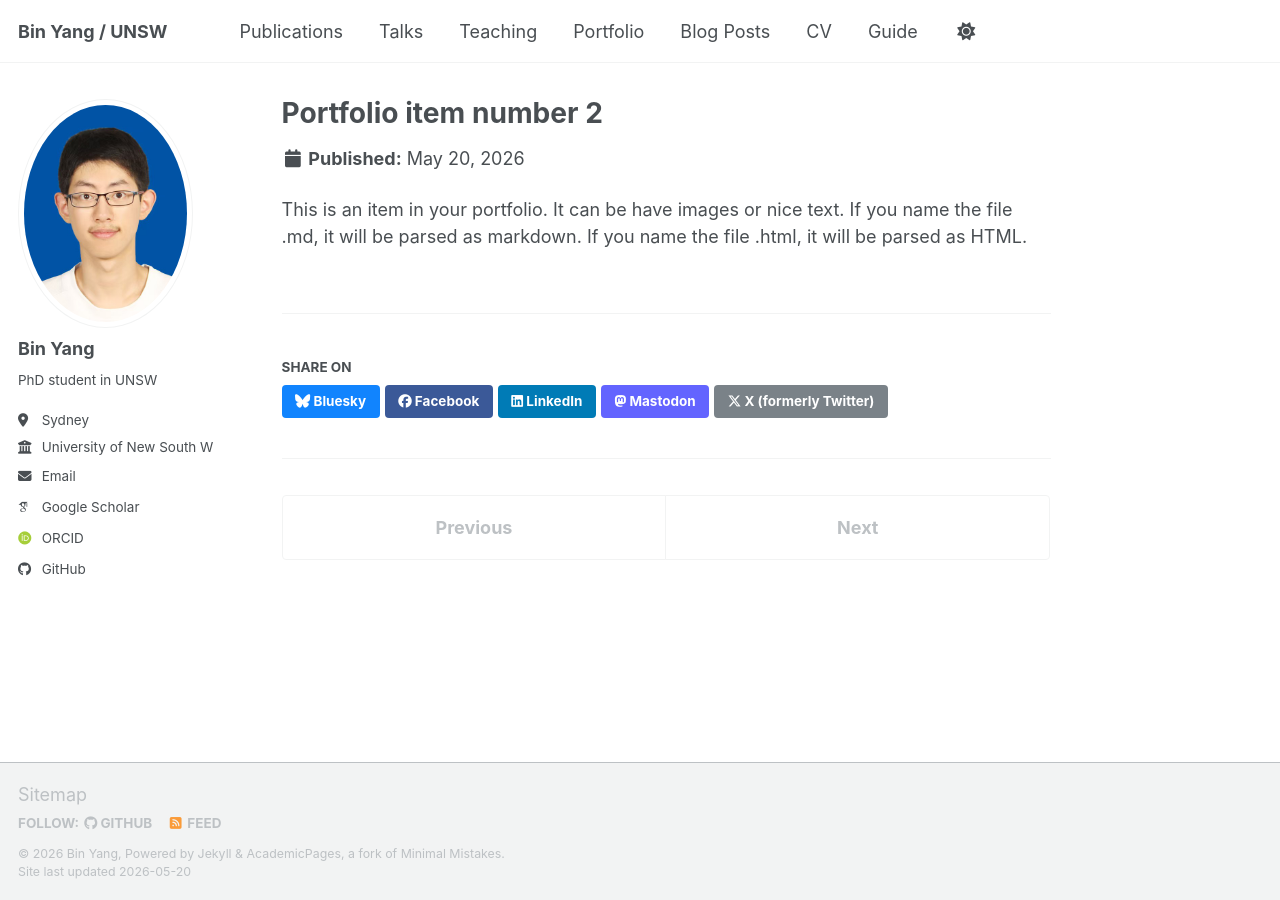
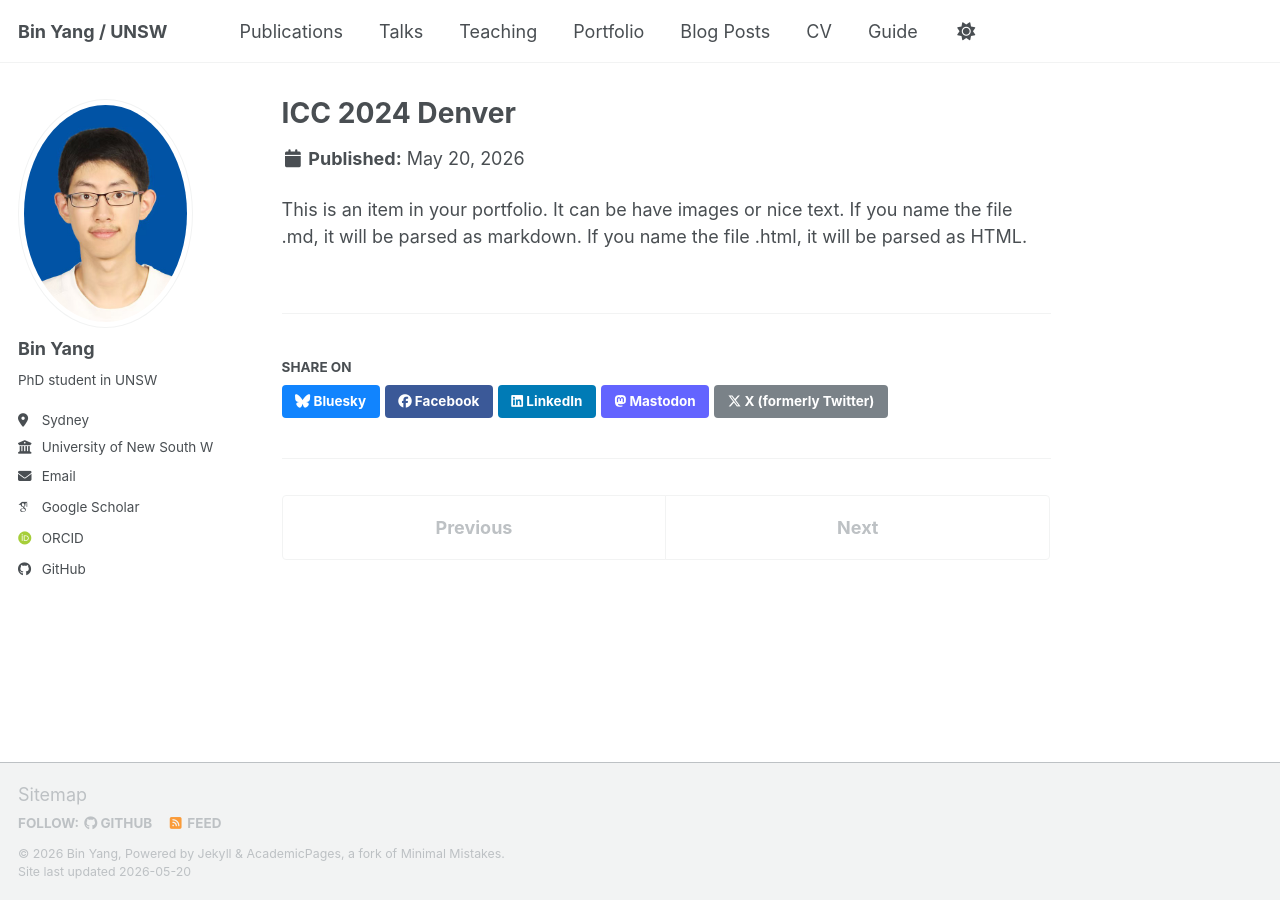
Before and after one commit to yangbin-xd/yangbin-xd.github.io, a Jekyll site: the page built from _portfolio/portfolio-2.html, in a window 1280 px wide. Built offline with Jekyll 4.4.1, drawn with Linux system fonts in a browser that asks for light colours; some web fonts are replaced; a script bundle is joined from its source files by our own code; library files that are not in the unit come from our copies.

Commit message:
Update portfolio-2.html

```diff
--- a/_portfolio/portfolio-2.html
+++ b/_portfolio/portfolio-2.html
@@ -1,5 +1,5 @@
 ---
-title: "Portfolio item number 2"
+title: "ICC 2024 Denver"
 excerpt: "Short description of portfolio item number 2 <br/><img src='/images/Denver.jpg'>"
 collection: portfolio
 ---
```
